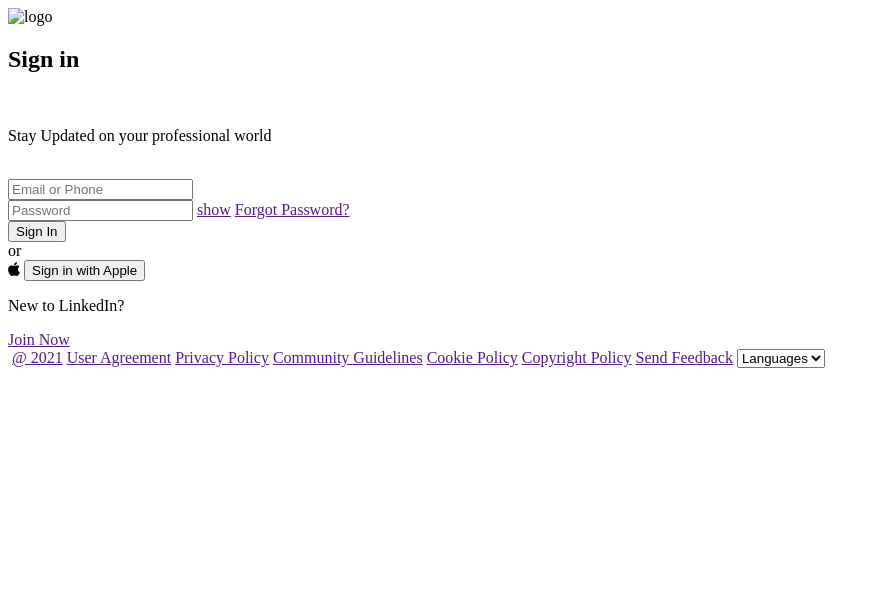
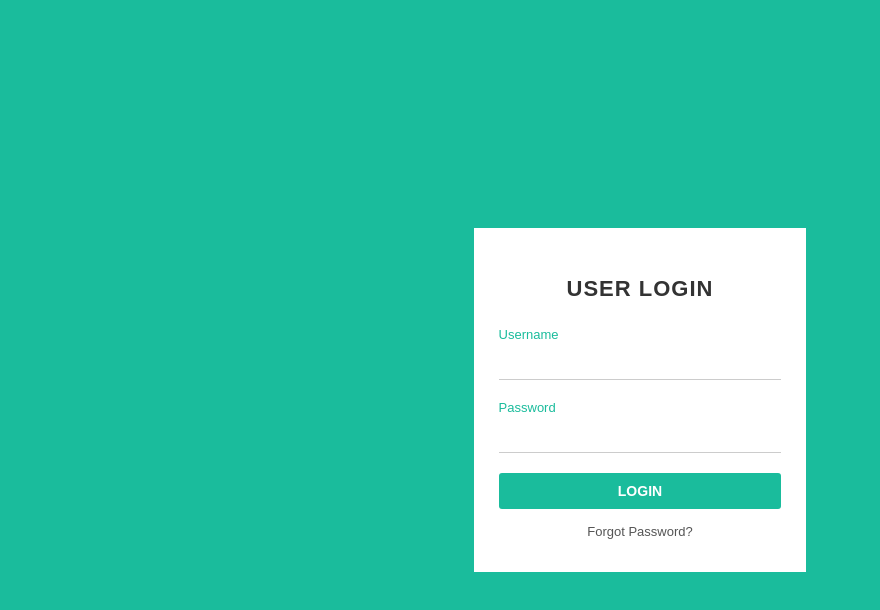
Before and after one commit to ProAdnan/Css-Tasks, a plain HTML site: page Task2/page4/index.html in a window 1280 px wide. Shown: the whole page, without its empty margins (0-880 px from the left). Drawn offline with Linux system fonts and the light colour scheme.

Commit message:
task 2 page 4

```diff
--- a/Task2/page4/index.html
+++ b/Task2/page4/index.html
@@ -12,80 +12,36 @@
 
 </head>
 
-<body>
+<div class="login-box">
 
-    <header>
 
-        <img src="linkedin.png" alt="logo" class="linkedin-logo">
-    </header>
+    <h2 class="title">USER LOGIN</h2>
+
+    <form class="form">
+
+      <label class="text-label">Username</label>
 
 
 
-    <section>
-        <div class="card-con">
+      <input type="text" class="text-input" name="username">
 
-            <form action="" class="form-card">
 
-                <h2 class="signin-title">Sign in</h2><br>
-                <p class="desc">Stay Updated on your professional world</p>
-                <br>
+      <label class="text-label">Password</label>
 
-                <input type="text" class="eOp" name="eOp" id="eOp" placeholder="Email or Phone">
-
-                <br>
-
-                <input type="password" class="pass" name="pass" id="pass" placeholder="Password">
-                <a href="" class="show">show</a>
-
-                <a href="" class="forgot" class="forget">Forgot Password?</a>
-                <br>
-
-                <input type="submit" class="signIn" value="Sign In" class="signIn">
-
-                <div class="divider">
-                    <span>or</span>
-                </div>
-
-                <i class="fa-brands fa-apple" style="color: #000000;"></i>
-                <input type="submit" name="apple" class="apple" value="Sign in with Apple">
-
-            </form>
-            <div class="last">
-                <p class="new2">New to LinkedIn?</p>
-                <a href="" class="show2">Join Now </a>
-            </div>
-
-        </div>
-
-    </section>
+      <input type="password" class="text-input" name="password">
 
 
 
-    <footer>
-
-        <img src="Linked-In-Logo.png" class="linkedin-logo-black" alt="">
-        <a href="">@ 2021</a>
+      <button type="submit" class="submit">LOGIN</button>
 
 
 
+      <a href="#">Forgot Password?</a>
 
 
-        <a href="">User Agreement</a>
-        <a href="">Privacy Policy</a>
-        <a href="">Community Guidelines</a>
-        <a href="">Cookie Policy</a>
-        <a href="">Copyright Policy</a>
-        <a href="">Send Feedback</a>
 
-        <select name="Lan" id="">
-
-            <option value="none"> <a href="">Languages</a></option>
-            <option value="en"> <a href="">English</a></option>
-            <option value="ar"> <a href="">Arabic</a></option>
-
-        </select>
-
-    </footer>
+    </form>
+  </div>
 
 
 </body>
--- a/Task2/page4/style.css
+++ b/Task2/page4/style.css
@@ -0,0 +1,78 @@
+* {
+      box-sizing: border-box;
+      font-family: Arial, sans-serif;
+    }
+
+    body {
+      margin: 0;
+      background-color: #1abc9c;
+      display: flex;
+      justify-content: center;
+      align-items: center;
+      height: 100vh;
+    }
+
+    .login-box {
+      background: #fff;
+      width: 26%;
+      height: 43%;
+      padding: 30px 25px;
+      text-align: center;
+    }
+
+    .login-box .title {
+      margin-bottom: 25px;
+      font-size: 22px;
+      color: #333;
+      letter-spacing: 1px;
+    }
+
+    .login-box .text-label {
+      display: block;
+      text-align: left;
+      margin-bottom: 5px;
+      color: #1abc9c;
+      font-size: 13px;
+    }
+
+    .login-box .text-input {
+      width: 100%;
+      padding: 8px;
+      margin-bottom: 20px;
+      border: none;
+      border-bottom: 1px solid #ccc;
+      outline: none;
+      font-size: 14px;
+    }
+
+    .login-box .text-input:focus {
+      border-bottom: 1px solid #1abc9c;
+    }
+
+    .login-box .submit {
+      width: 100%;
+      background-color: #1abc9c;
+      border: none;
+      padding: 10px;
+      color: white;
+      font-weight: bold;
+      border-radius: 3px;
+      cursor: pointer;
+      font-size: 14px;
+    }
+
+    .login-box .submit:hover {
+      background-color: #16a085;
+    }
+
+    .login-box a {
+      display: block;
+      margin-top: 15px;
+      color: #555;
+      font-size: 13px;
+      text-decoration: none;
+    }
+
+    .login-box a:hover {
+      text-decoration: underline;
+    }
```
Also changed, not shown: Task2/Page1/index.html (line endings or trailing spaces).
